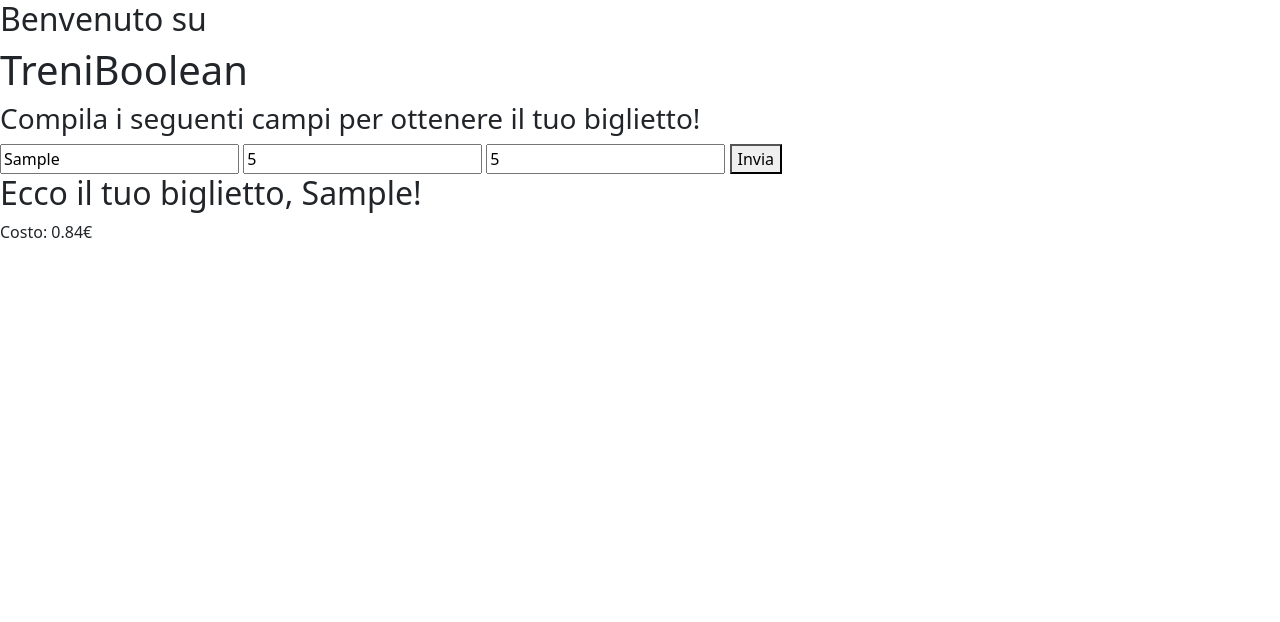
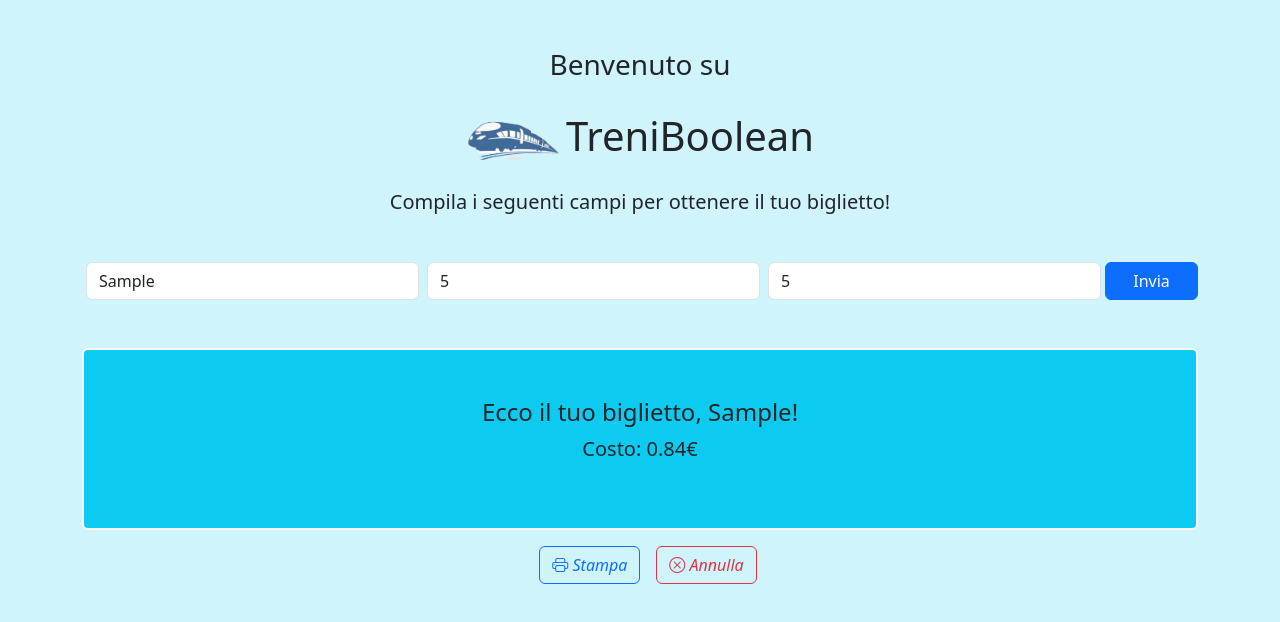
Before and after one commit to AngelaFerraro18/js-biglietto-treno-form, a plain HTML site: page index.html in a window 1280 px wide. Both pictures are taken after typing "Sample", "5", "5" into the empty fields and a click on the button "Invia". Drawn offline with nearby package versions, Linux system fonts and the light colour scheme.

Commit message:
feat: add image and style

```diff
--- a/index.html
+++ b/index.html
@@ -6,34 +6,44 @@
     <meta name="viewport" content="width=device-width, initial-scale=1.0">
     <title>Calcolo del prezzo del biglietto del treno</title>
 
+    <!-- bootstrap icons -->
+    <link rel="stylesheet" href="https://cdn.jsdelivr.net/npm/bootstrap-icons/font/bootstrap-icons.css">
+
+
     <!-- bootstrap -->
     <link href="https://cdn.jsdelivr.net/npm/bootstrap@5.3.3/dist/css/bootstrap.min.css" rel="stylesheet" integrity="sha384-QWTKZyjpPEjISv5WaRU9OFeRpok6YctnYmDr5pNlyT2bRjXh0JMhjY6hW+ALEwIH" crossorigin="anonymous">
+
 </head>
 
-<body>
+<body class="bg-info-subtle">
 
     <!-- creo un form -->
-    <form id="ask-user" action="index.html">
+    <form id="ask-user" action="index.html" class="container my-5 mx-auto">
 
         <!-- creo un ipotetico titolo del sito -->
-        <div>
-            <h2>Benvenuto su</h2>
-            <h1>TreniBoolean</h1>
-            <h3>Compila i seguenti campi per ottenere il tuo biglietto!</h3>
+        <div class="mb-5">
+            <h2 class="text-center fs-3">Benvenuto su</h2>
+            <div class="d-flex justify-content-center  align-items-center">
+                <img width="100px" src="img/train.png" alt="treno">
+                <h1>TreniBoolean</h1>
+            </div>
+            <h3 class="text-center fs-5">Compila i seguenti campi per ottenere il tuo biglietto!</h3>
         </div>
 
+        <div class="d-flex justify-content-center mb-5">
+            <!-- creo il campo di inserimento del nome -->
 
-        <!-- creo il campo di inserimento del nome -->
-        <input id="input-name" type="text" placeholder="Inserisci il tuo nome">
+            <input id="input-name" type="text" placeholder="Inserisci il tuo nome" class="mx-1 form-control">
 
-        <!-- creo il campo di inserimento numerico per i km -->
-        <input id="input-km" type="number" placeholder="Inserisci i chilometri">
+            <!-- creo il campo di inserimento numerico per i km -->
+            <input id="input-km" type="number" placeholder="Inserisci i chilometri" class="mx-1 form-control">
 
-        <!-- creo il campo di inserimento numerico per l'età -->
-        <input id="input-age" type="number" placeholder="Inserisci l'età">
+            <!-- creo il campo di inserimento numerico per l'età -->
+            <input id="input-age" type="number" placeholder="Inserisci l'età" class="mx-1 form-control">
 
-        <!-- creo il pulsante per inviare i dati dell'utente -->
-        <button>Invia</button>
+            <!-- creo il pulsante per inviare i dati dell'utente -->
+            <button class="col-1 btn btn-primary">Invia</button>
+        </div>
     </form>
 
     <!-- main js -->
--- a/js/app.js
+++ b/js/app.js
@@ -38,14 +38,43 @@ askUserElement.addEventListener('submit',
         //creo un nuovo elemento h2
         const createNewTitle = document.createElement('h2');
         createNewTitle.innerText = `Ecco il tuo biglietto, ${nameElement.value}!`;
-        //lo inserisco nella pagina
-        askUserElement.append(createNewTitle);
 
         // creo un elemento paragrafo in cui inserisco il prezzo del biglietto
         const createNewParagraf = document.createElement('p');
         createNewParagraf.innerText = `Costo: ${ticketPrice.toFixed(2)}€`;
-        // lo inserisco in pagina
-        askUserElement.append(createNewParagraf);
+
+        // creo un div
+        const detailsTicketElement = document.createElement('div');
+
+        //inserisco gli elementi h2 e p nel div
+        detailsTicketElement.append(createNewTitle);
+        detailsTicketElement.append(createNewParagraf);
+
+        // inserisco il div in pagina
+        askUserElement.append(detailsTicketElement);
+
+        const printButtonElement = document.createElement('button');
+        printButtonElement.innerHTML = '<i class="bi bi-printer"> Stampa</i>';
+        askUserElement.appendChild(printButtonElement);
+
+        const cancelButtonElement = document.createElement('button');
+        cancelButtonElement.innerHTML = '<i class="bi bi-x-circle"> Annulla</i>';
+        askUserElement.appendChild(cancelButtonElement);
+
+        const divButtonsElement = document.createElement('div');
+
+        divButtonsElement.append(printButtonElement);
+        divButtonsElement.append(cancelButtonElement);
+
+        askUserElement.append(detailsTicketElement, divButtonsElement);
+
+        // lavoro sullo stile degli elementi aggiunti nella pagina
+        createNewTitle.classList.add('text-center', 'fs-4');
+        createNewParagraf.classList.add('text-center', 'fs-5');
+        detailsTicketElement.classList.add('bg-info', 'p-5', 'border', 'rounded', 'border-2', 'border-light', 'mb-3');
+        printButtonElement.classList.add('btn', 'btn-outline-primary', 'mx-3');
+        cancelButtonElement.classList.add('btn', 'btn-outline-danger');
+        divButtonsElement.classList.add('d-flex', 'justify-content-center');
 
     }
 )
```
Also changed, not shown: img/train.png (added).
